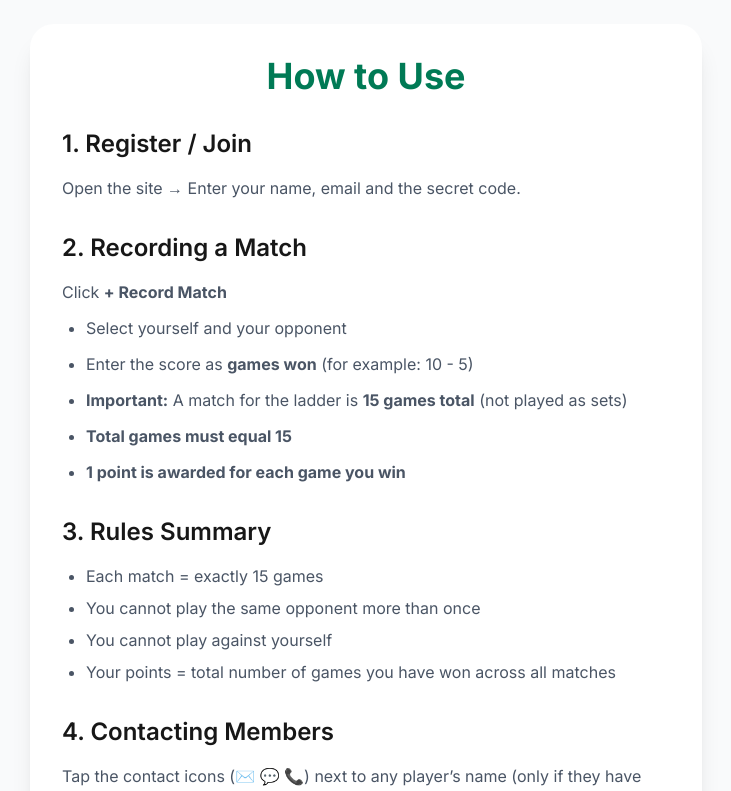
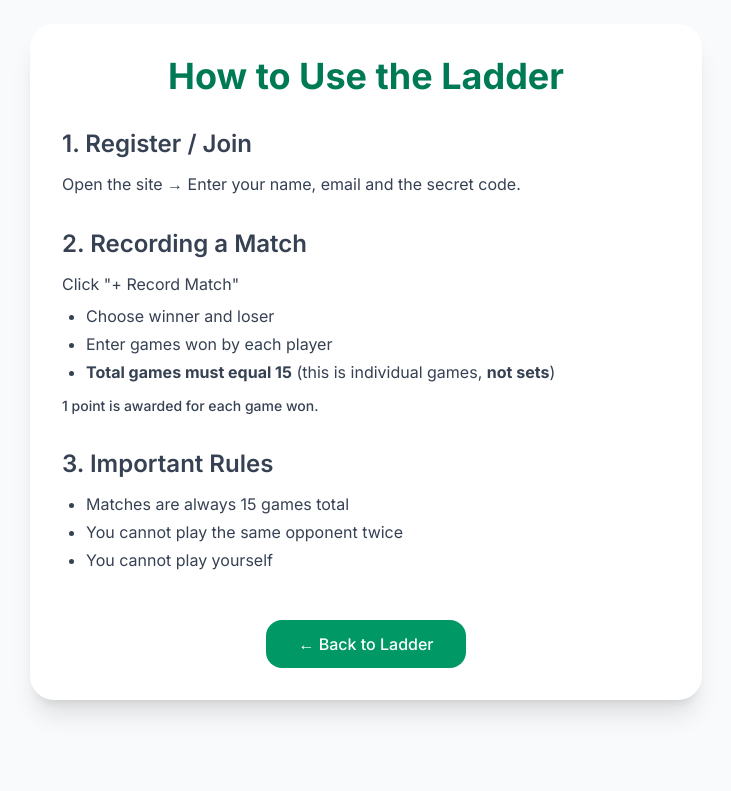
Before and after one commit to timcoker100-prog/napton-tennis-ladder, a Next.js app: page /instructions in a window 1280 px wide. Shown: the top 791 px of the page, without its empty margins (274-1005 px from the left). Built offline with nearby package versions, Linux system fonts and the light colour scheme.

Commit message:
Final instructions update - removed old code

```diff
--- a/app/instructions/page.tsx
+++ b/app/instructions/page.tsx
@@ -2,46 +2,37 @@ export default function Instructions() {
   return (
     <div className="min-h-screen bg-gray-50 p-6">
       <div className="max-w-2xl mx-auto bg-white rounded-3xl shadow-xl p-8">
-        <h1 className="text-4xl font-bold text-emerald-700 mb-8 text-center">How to Use</h1>
+        <h1 className="text-4xl font-bold text-emerald-700 mb-8 text-center">How to Use the Ladder</h1>
 
-        <div className="space-y-8">
+        <div className="space-y-8 text-gray-700">
           <div>
-            <h2 className="text-2xl font-semibold mb-4">1. Register / Join</h2>
-            <p className="text-gray-600">Open the site → Enter your name, email and the secret code.</p>
+            <h2 className="text-2xl font-semibold mb-3">1. Register / Join</h2>
+            <p>Open the site → Enter your name, email and the secret code.</p>
           </div>
 
           <div>
-            <h2 className="text-2xl font-semibold mb-4">2. Recording a Match</h2>
-            <p className="text-gray-600 mb-3">Click <strong>+ Record Match</strong></p>
-            <ul className="list-disc pl-6 space-y-3 text-gray-600">
-              <li>Select yourself and your opponent</li>
-              <li>Enter the score as <strong>games won</strong> (for example: 10 - 5)</li>
-              <li><strong>Important:</strong> A match for the ladder is <strong>15 games total</strong> (not played as sets)</li>
-              <li><strong>Total games must equal 15</strong></li>
-              <li><strong>1 point is awarded for each game you win</strong></li>
+            <h2 className="text-2xl font-semibold mb-3">2. Recording a Match</h2>
+            <p className="mb-2">Click "+ Record Match"</p>
+            <ul className="list-disc pl-6 space-y-1">
+              <li>Choose winner and loser</li>
+              <li>Enter games won by each player</li>
+              <li><strong>Total games must equal 15</strong> (this is individual games, <strong>not sets</strong>)</li>
             </ul>
+            <p className="mt-3 text-sm font-medium">1 point is awarded for each game won.</p>
           </div>
 
           <div>
-            <h2 className="text-2xl font-semibold mb-4">3. Rules Summary</h2>
-            <ul className="list-disc pl-6 space-y-2 text-gray-600">
-              <li>Each match = exactly 15 games</li>
-              <li>You cannot play the same opponent more than once</li>
-              <li>You cannot play against yourself</li>
-              <li>Your points = total number of games you have won across all matches</li>
+            <h2 className="text-2xl font-semibold mb-3">3. Important Rules</h2>
+            <ul className="list-disc pl-6 space-y-1">
+              <li>Matches are always 15 games total</li>
+              <li>You cannot play the same opponent twice</li>
+              <li>You cannot play yourself</li>
             </ul>
-          </div>
-
-          <div>
-            <h2 className="text-2xl font-semibold mb-4">4. Contacting Members</h2>
-            <p className="text-gray-600">Tap the contact icons (✉️ 💬 📞) next to any player’s name (only if they have given consent).</p>
           </div>
         </div>
 
-        <div className="mt-12 text-center">
-          <a href="/ladder" className="inline-block bg-emerald-600 text-white px-10 py-4 rounded-2xl font-medium hover:bg-emerald-700">
-            ← Back to Ladder
-          </a>
+        <div className="mt-12 flex gap-4 justify-center">
+          <a href="/ladder" className="px-8 py-3 bg-emerald-600 text-white rounded-2xl font-medium">← Back to Ladder</a>
         </div>
       </div>
     </div>
```
